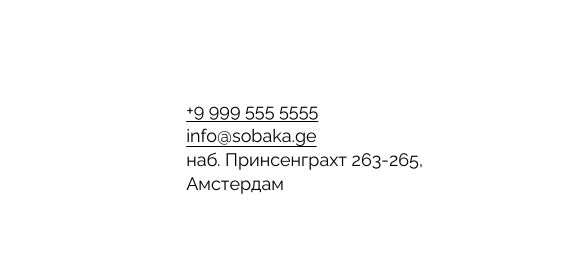
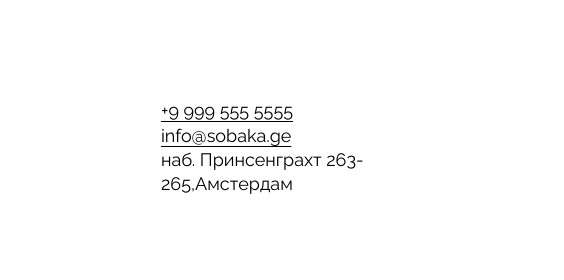
Before and after one commit to Samguri/ono-tebe-nado, a plain HTML site: page index.html in a window 1280 px wide. Shown: the top 280 px of the page, 716-1280 px from the left. Drawn offline with Linux system fonts and the light colour scheme.

Commit message:
Add files via upload

```diff
--- a/index.html
+++ b/index.html
@@ -31,11 +31,12 @@
                 alt="Логотип проекта"
         >
     </a>
-      <address class="header__address">
+    <address class="address">
         <a class="address__item text-link" href="tel:+99995555555">+9 999 555 5555</a>
         <a class="address__item text-link" href="mailto:info@sobaka.ge">info@sobaka.ge</a>
         <p class="address__address-text">
-              наб. Принсенграхт 263-265,<br>Амстердам
+            наб. Принсенграхт 263-
+            </br>265,Амстердам
         </p>
     </address>
 </header>
@@ -155,7 +156,7 @@
         <a class="address__item text-link" href="tel:+99995555555">+9 999 555 5555</a>
         <a class="address__item text-link" href="mailto:info@sobaka.ge">info@sobaka.ge</a>
         <p class="address__address-text">
-              наб. Принсенграхт 263-265,<br>Амстердам
+            наб. Принсенграхт 263-</br>265,Амстердам
         </p>
     </address>
     <nav class="footer__menu">
```
Lines whose indentation alone changed are shown as unchanged.
